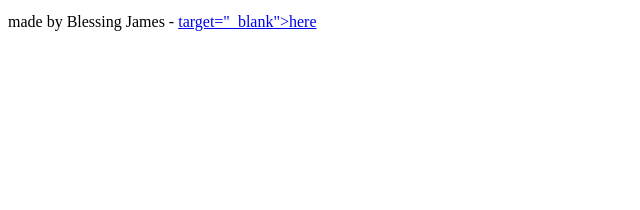
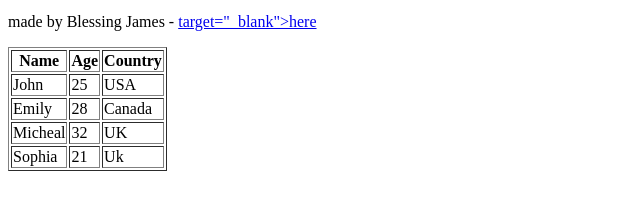
Before and after one commit to Bee-Web-hub/my_first_portfolio, a plain HTML site: page html_basic/index.html in a window 1280 px wide. Shown: the part 536-746 px from the top of the page, without its empty margins (0-640 px from the left). Drawn offline with Linux system fonts and the light colour scheme.

Commit message:
Add index.html

```diff
--- a/html_basic/index.html
+++ b/html_basic/index.html
@@ -26,6 +26,36 @@
          <p>This is just the beginning of a long, hectic but exciting path</p>         <a href="https://www.alxafrica.com/" target="blank">
             <img src="https://i.ibb.co/gTDZZT8/ALX-Logo-07.png" alt="ALX Logo" width="200">
          </a>
+         <table border="1">
+            <thead>
+               <tr>
+                  <th>Name</th>
+                  <th>Age</th>
+                  <th>Country</th>
+               </tr>
+            </thead>
+         <tbody>
+         <tr>
+            <td>John</td>
+            <td>25</td>
+            <td>USA</td>
+         </tr>
+         <tr>
+            <td>Emily</td>
+            <td>28</td>
+            <td>Canada</td>
+         </tr>
+         <tr>
+            <td>Micheal</td>
+            <td>32</td>
+            <td>UK</td>
+         </tr>
+      <tr>
+         <td>Sophia</td>
+         <td>21</td>
+         <td>Uk</td>
+      </tr>
+      </tbody>
    </article>
 
    <aside>
```
